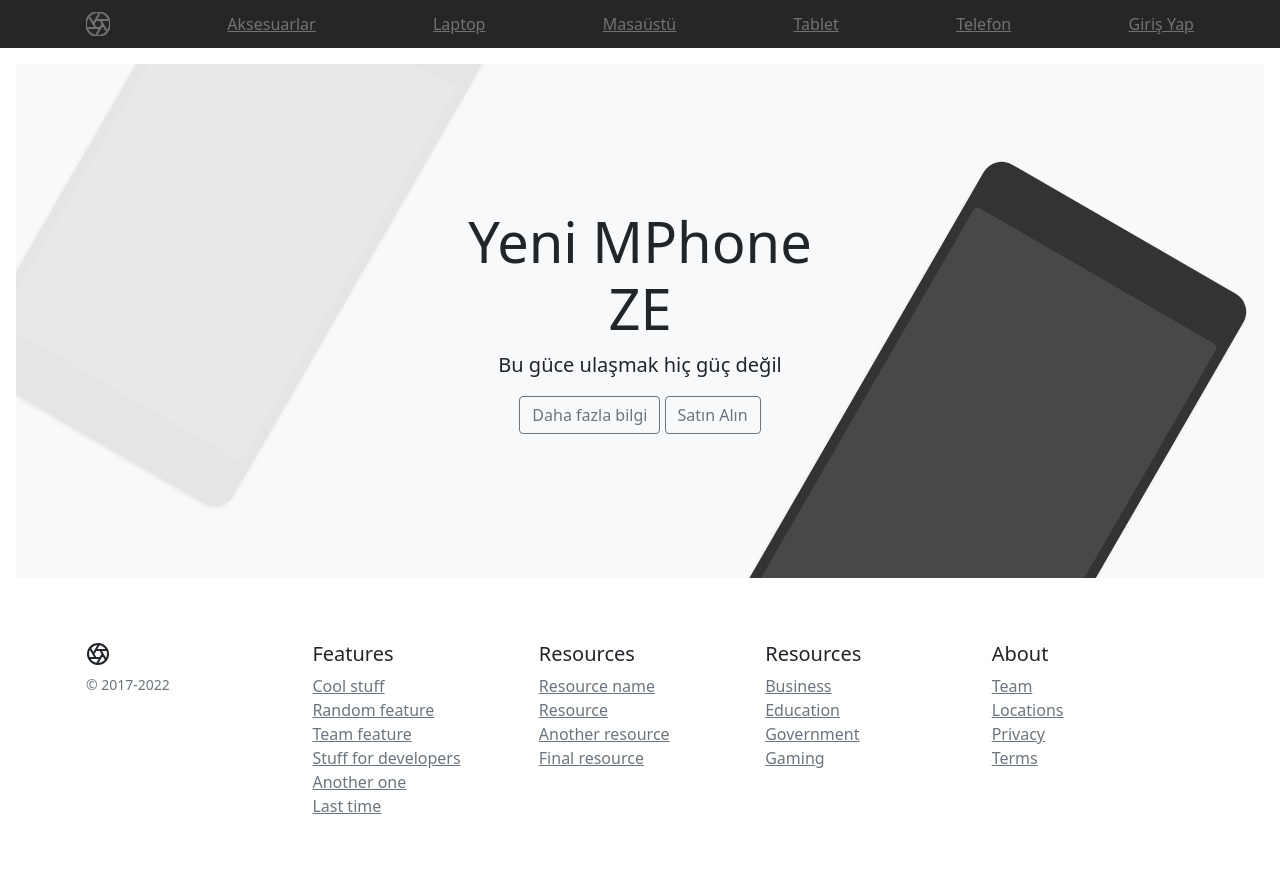
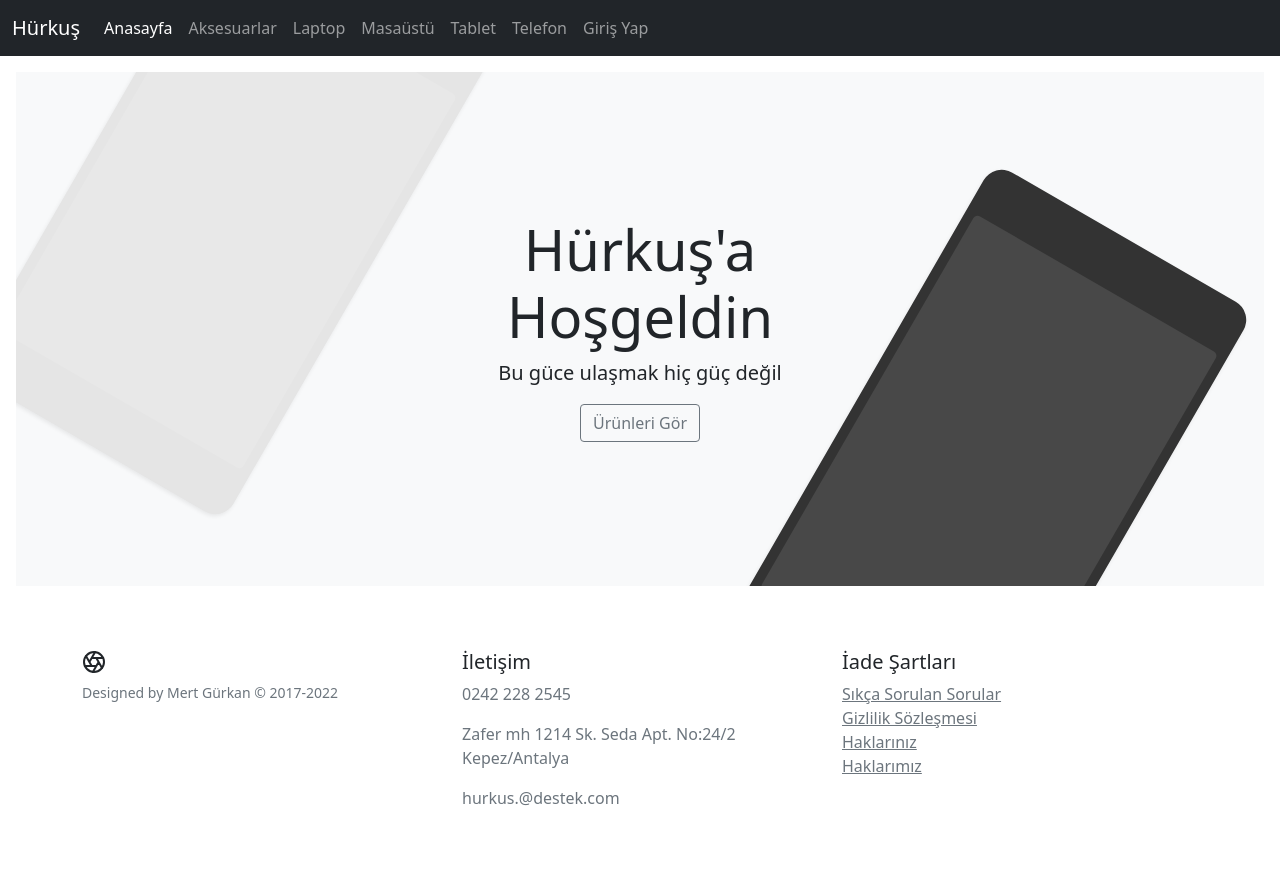
Before and after one commit to BulgurHan/e-ticaret, a Django app: page / in a window 1280 px wide. After the commit the page ends 806 px from the top, so only its background shows below. Run offline with Django 4.2, Linux system fonts and the light colour scheme; data comes from the database, SQL or seed files in the repository; both versions use the stored data as it was after the commit; parts of the project's set-up code (start-up, migrations or seed data) failed here and were passed over; some libraries are stand-ins or nearby versions.

Commit message:
templates updated

```diff
--- a/templates/base/components/footer.html
+++ b/templates/base/components/footer.html
@@ -1,3 +1,4 @@
+
 <footer class="container py-5">
     <div class="row">
         <div class="col-12 col-md">
@@ -9,46 +10,36 @@
                 <path
                     d="M14.31 8l5.74 9.94M9.69 8h11.48M7.38 12l5.74-9.94M9.69 16L3.95 6.06M14.31 16H2.83m13.79-4l-5.74 9.94" />
             </svg>
-            <small class="d-block mb-3 text-muted">&copy; 2017-2022</small>
+            <small class="d-block mb-3 text-muted">Designed by Mert Gürkan &copy; 2017-2022</small>
         </div>
         <div class="col-6 col-md">
-            <h5>Features</h5>
+            <h5>İletişim</h5>
             <ul class="list-unstyled text-small">
-                <li><a class="link-secondary" href="#">Cool stuff</a></li>
-                <li><a class="link-secondary" href="#">Random feature</a></li>
-                <li><a class="link-secondary" href="#">Team feature</a></li>
-                <li><a class="link-secondary" href="#">Stuff for developers</a></li>
-                <li><a class="link-secondary" href="#">Another one</a></li>
-                <li><a class="link-secondary" href="#">Last time</a></li>
+                <li>
+                    <p class="link-secondary">  0242 228 2545 <p/>
+                </li>
+                <li>
+                    <p  class="link-secondary"> Zafer mh 1214 Sk.
+                                Seda Apt. No:24/2
+                                Kepez/Antalya<p/>
+                </li>
+                <li>
+                    <p  class="link-secondary">
+                        hurkus.@destek.com <p/>
+                </li>
+
             </ul>
         </div>
         <div class="col-6 col-md">
-            <h5>Resources</h5>
+            <h5>İade Şartları</h5>
             <ul class="list-unstyled text-small">
-                <li><a class="link-secondary" href="#">Resource name</a></li>
-                <li><a class="link-secondary" href="#">Resource</a></li>
-                <li><a class="link-secondary" href="#">Another resource</a></li>
-                <li><a class="link-secondary" href="#">Final resource</a></li>
+                <li><a class="link-secondary" href="#">Sıkça Sorulan Sorular</a></li>
+                <li><a class="link-secondary" href="#">Gizlilik Sözleşmesi</a></li>
+                <li><a class="link-secondary" href="#">Haklarınız</a></li>
+                <li><a class="link-secondary" href="#">Haklarımız</a></li>
             </ul>
         </div>
-        <div class="col-6 col-md">
-            <h5>Resources</h5>
-            <ul class="list-unstyled text-small">
-                <li><a class="link-secondary" href="#">Business</a></li>
-                <li><a class="link-secondary" href="#">Education</a></li>
-                <li><a class="link-secondary" href="#">Government</a></li>
-                <li><a class="link-secondary" href="#">Gaming</a></li>
-            </ul>
-        </div>
-        <div class="col-6 col-md">
-            <h5>About</h5>
-            <ul class="list-unstyled text-small">
-                <li><a class="link-secondary" href="#">Team</a></li>
-                <li><a class="link-secondary" href="#">Locations</a></li>
-                <li><a class="link-secondary" href="#">Privacy</a></li>
-                <li><a class="link-secondary" href="#">Terms</a></li>
-            </ul>
-        </div>
+
     </div>
 </footer>
 
--- a/templates/base/components/head.html
+++ b/templates/base/components/head.html
@@ -16,11 +16,8 @@
     <link rel="canonical" href="https://v5.getbootstrap.com/docs/5.0/examples/product/">
 
     <link href="{% static 'css/style.css'%}" rel='stylesheet' >
-    <link rel="stylesheet" href="https://stackpath.bootstrapcdn.com/bootstrap/5.0.0-alpha1/css/bootstrap.min.css"
-        integrity="sha384-r4NyP46KrjDleawBgD5tp8Y7UzmLA05oM1iAEQ17CSuDqnUK2+k9luXQOfXJCJ4I" crossorigin="anonymous">
-    <script src="https://stackpath.bootstrapcdn.com/bootstrap/5.0.0-alpha1/js/bootstrap.min.js"
-        integrity="sha384-oesi62hOLfzrys4LxRF63OJCXdXDipiYWBnvTl9Y9/TRlw5xlKIEHpNyvvDShgf/"
-        crossorigin="anonymous"></script>
+    <link href="https://cdn.jsdelivr.net/npm/bootstrap@5.1.3/dist/css/bootstrap.min.css" rel="stylesheet" integrity="sha384-1BmE4kWBq78iYhFldvKuhfTAU6auU8tT94WrHftjDbrCEXSU1oBoqyl2QvZ6jIW3" crossorigin="anonymous">
+    <script src="https://cdn.jsdelivr.net/npm/bootstrap@5.1.3/dist/js/bootstrap.bundle.min.js" integrity="sha384-ka7Sk0Gln4gmtz2MlQnikT1wXgYsOg+OMhuP+IlRH9sENBO0LRn5q+8nbTov4+1p" crossorigin="anonymous"></script>
     <script src="https://cdn.jsdelivr.net/npm/popper.js@1.16.0/dist/umd/popper.min.js"
         integrity="sha384-Q6E9RHvbIyZFJoft+2mJbHaEWldlvI9IOYy5n3zV9zzTtmI3UksdQRVvoxMfooAo"
         crossorigin="anonymous"></script>
--- a/templates/base/components/nav.html
+++ b/templates/base/components/nav.html
@@ -1,27 +1,39 @@
 <body>
 
-    <nav class="site-header sticky-top py-1">
-        <div class="container d-flex flex-column flex-md-row justify-content-between">
-            <a class="py-2" href="{% url 'home' %}" aria-label="Product">
-                <svg xmlns="http://www.w3.org/2000/svg" width="24" height="24" fill="none" stroke="currentColor"
-                    stroke-linecap="round" stroke-linejoin="round" stroke-width="2" class="d-block mx-auto" role="img"
-                    viewBox="0 0 24 24">
-                    <title>Product</title>
-                    <circle cx="12" cy="12" r="12"  />
-                    <path
-                        d="M14.31 8l5.74 9.94M9.69 8h11.48M7.38 12l5.74-9.94M9.69 16L3.95 6.06M14.31 16H2.83m13.79-4l-5.74 9.94" />
-                </svg>
-            </a>
-            {% for link in links  %}
-            <a class="py-2 d-none d-md-inline-block" href="{{ link.get_url }}">{{ link.name }}</a>
-            {% endfor %}
-            {% if user.is_authenticated %}
-            <a class="py-2 d-none d-md-inline-block" href="{% url 'cart_detail' %}">Sepet</a>
-            <a class="py-2 d-none d-md-inline-block" href="{% url 'order_history' %}">Profil</a>
-            <a class="py-2 d-none d-md-inline-block" href="{% url 'signout' %}">Çıkış</a>
-            {% else %}
-            <a class="py-2 d-none d-md-inline-block" href="{% url 'signin' %}">Giriş Yap</a>
-            {% endif %}
+    <nav class="navbar navbar-expand-lg navbar-dark bg-dark ml-auto">
+        <div class="container-fluid">
+          <a class="navbar-brand" href="{% url 'home' %}">Hürkuş</a>
+          <button class="navbar-toggler" type="button" data-bs-toggle="collapse" data-bs-target="#navbarNavDropdown" aria-controls="navbarNavDropdown" aria-expanded="false" aria-label="Toggle navigation">
+            <span class="navbar-toggler-icon"></span>
+          </button>
+          <div class="collapse navbar-collapse" id="navbarNavDropdown">
+            <ul class="navbar-nav ml-auto">
+              <li class="nav-item">
+                <a class="nav-link active" aria-current="page" href="{% url 'home' %}">Anasayfa</a>
+              </li>
+              {% for link in links  %}
+              <li class="nav-item">
+                <a class="nav-link" href="{{ link.get_url }}">{{ link.name }}</a>
+              </li>
+              {% endfor %}
+              {% if user.is_authenticated %}
+              <li class="nav-item">
+                <a class="nav-link dropdown-toggle" href="#" id="navbarDropdownMenuLink" role="button" data-bs-toggle="dropdown" aria-expanded="false">
+                    {{ request.user.username }}
+                  </a>
+                  <ul class="dropdown-menu" aria-labelledby="navbarDropdownMenuLink">
+                    <li><a class="dropdown-item" href="{% url 'order_history' %}">Profil</a></li>
+                    <li><a class="dropdown-item" href="{% url 'cart_detail' %}">Sepetim</a></li>
+                    <li><a class="dropdown-item" href="{% url 'signout' %}">Çıkış Yap</a></li>
+                  </ul>
+              </li>
+              {% else %}
+              <li class="nav-item">
+                <a class="nav-link" href="{% url 'signin' %}">Giriş Yap</a>
+              </li>
 
+              {% endif %}
+            </ul>
+          </div>
         </div>
-    </nav>
+      </nav>
--- a/templates/page/home.html
+++ b/templates/page/home.html
@@ -7,10 +7,9 @@
 
 <div class="position-relative overflow-hidden p-3 p-md-5 m-md-3 text-center bg-light">
     <div class="col-md-5 p-lg-5 mx-auto my-5">
-        <h1 class="display-4 font-weight-normal">Yeni MPhone ZE</h1>
+        <h1 class="display-4 font-weight-normal">Hürkuş'a Hoşgeldin</h1>
         <p class="lead font-weight-normal">Bu güce ulaşmak hiç güç değil</p>
-        <a class="btn btn-outline-secondary" href="#">Daha fazla bilgi</a>
-        <a class="btn btn-outline-secondary" href="#">Satın Alın</a>
+        <a class="btn btn-outline-secondary" href="{% url 'allProdCat' %}">Ürünleri Gör</a>
     </div>
     <div class="product-device shadow-sm d-none d-md-block"></div>
     <div class="product-device product-device-2 shadow-sm d-none d-md-block"></div>
```
Also changed, not shown: db.sqlite3.
